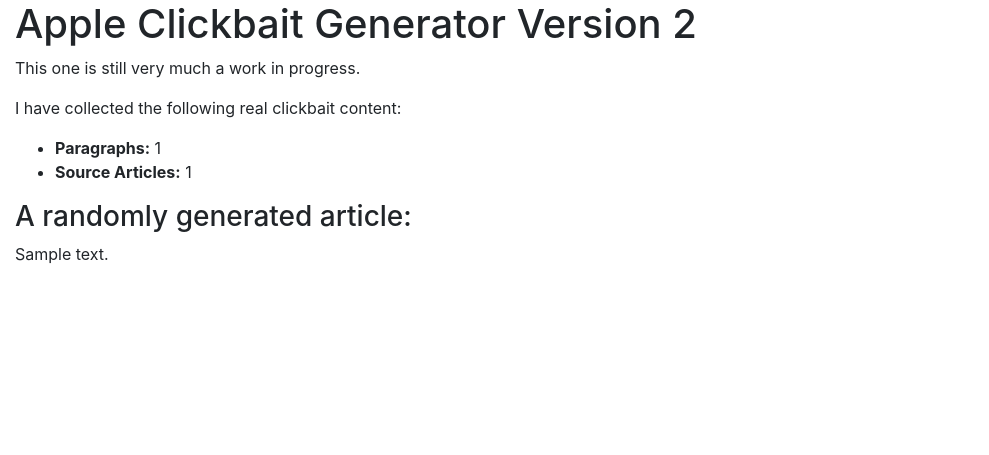
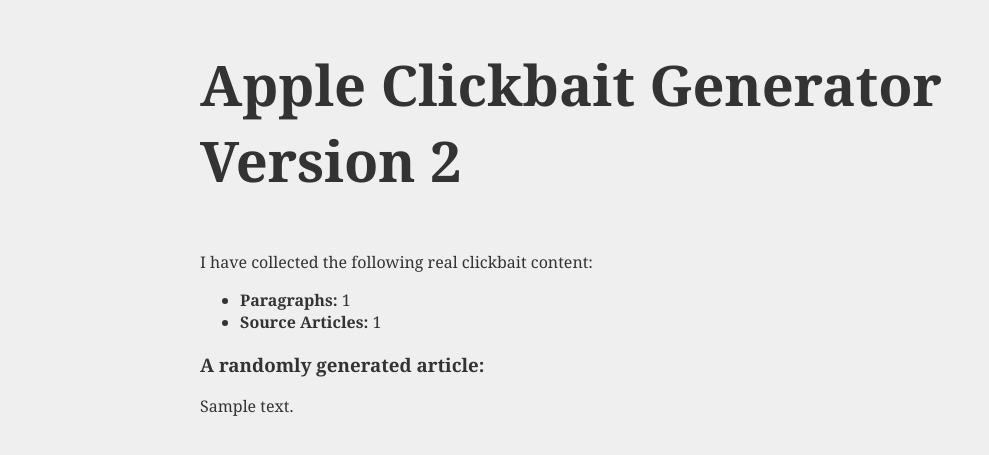
Before and after one commit to kirklennon/Clickbait, a Python web app: template api/templates/index.html in a window 1280 px wide. Shown: the top 455 px of the page, without its empty margins (0-989 px from the left). Run offline with Jinja, Linux system fonts and the light colour scheme; the template is opened without the code that fills it: most values are stand-ins (such as "Sample title", 1, 10 or a date in 2020); some libraries are stand-ins or nearby versions.

Commit message:
Adjusting styles of HTML output

```diff
--- a/api/templates/base_generic.html
+++ b/api/templates/base_generic.html
@@ -1,15 +1,38 @@
 <!DOCTYPE html>
 <html lang="en">
 <head>
-  {% block title %}<title>Clickbait Generator</title>{% endblock %}
-  <meta charset="utf-8">
+  <title>Apple Clickbait Generator </title>
   <meta name="viewport" content="width=device-width, initial-scale=1">
-  <link rel="stylesheet" href="https://stackpath.bootstrapcdn.com/bootstrap/4.1.3/css/bootstrap.min.css" integrity="sha384-MCw98/SFnGE8fJT3GXwEOngsV7Zt27NXFoaoApmYm81iuXoPkFOJwJ8ERdknLPMO" crossorigin="anonymous">
+<style>
+
+body {
+	font-family: "Georgia", serif;
+	font-size: 16px;
+	background-color: #efefef;
+	color: #333;}
+h1 {
+	font-size: 3.5rem;}
+#wrapper {
+	display: flex;
+	flex-direction: column;
+	align-items: center;
+	justify-content: center;
+	width: 100%; }
+main, header {
+	width: 55em;}
+
+</style>
 
 </head>
 <body>
-  <div class="container-fluid">
+
+<div id="wrapper">
+<header><h1>Apple Clickbait Generator Version 2</h1></header>
+<main>
+
+
     {% block content %}{% endblock %}
-  </div>
+</main>
+</div>
 </body>
 </html>
--- a/api/templates/index.html
+++ b/api/templates/index.html
@@ -1,8 +1,6 @@
 {% extends "base_generic.html" %}
 
 {% block content %}
-  <h1>Apple Clickbait Generator Version 2</h1>
-  <p>This one is still very much a work in progress.</p>
   <p>I have collected the following real clickbait content:</p>
   <ul>
     <li><strong>Paragraphs:</strong> {{ num_para }}</li>
```
